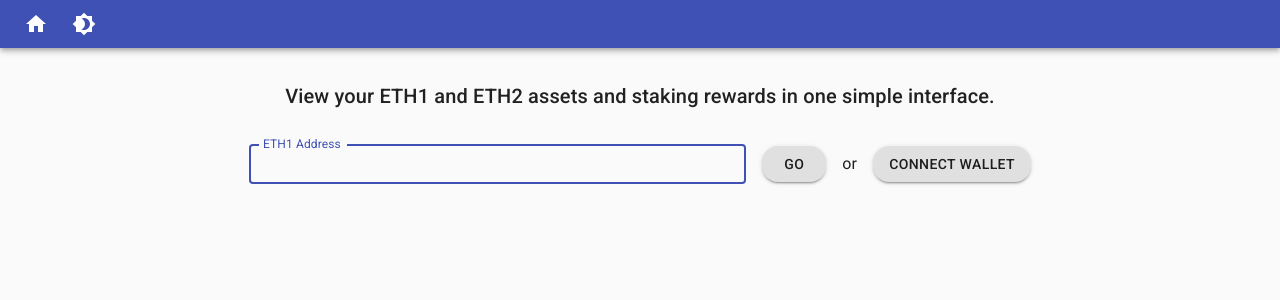
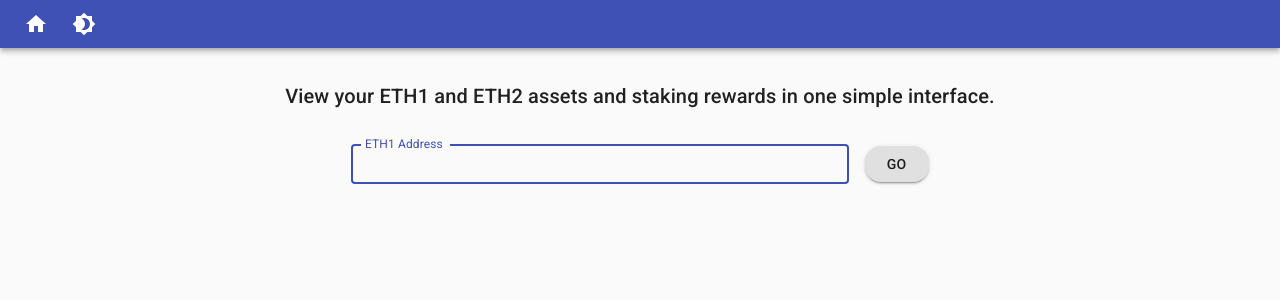
Before and after one commit to cmeyke/howmuch, a React (Create React App) app: page / in a window 1280 px wide. Shown: the top 300 px of the page. Built offline with nearby package versions, Linux system fonts and the light colour scheme; no server answers.

Commit message:
corrected check for connect wallet button

```diff
--- a/src/components/InputAddress.tsx
+++ b/src/components/InputAddress.tsx
@@ -93,7 +93,7 @@ export const InputAddress = ({
                 Go
               </Button>
             </Grid>
-            {!(window as any).ethereum ? (
+            {(window as any).ethereum ? (
               <React.Fragment>
                 <Grid key={3} item>
                   <Typography>or</Typography>
```
